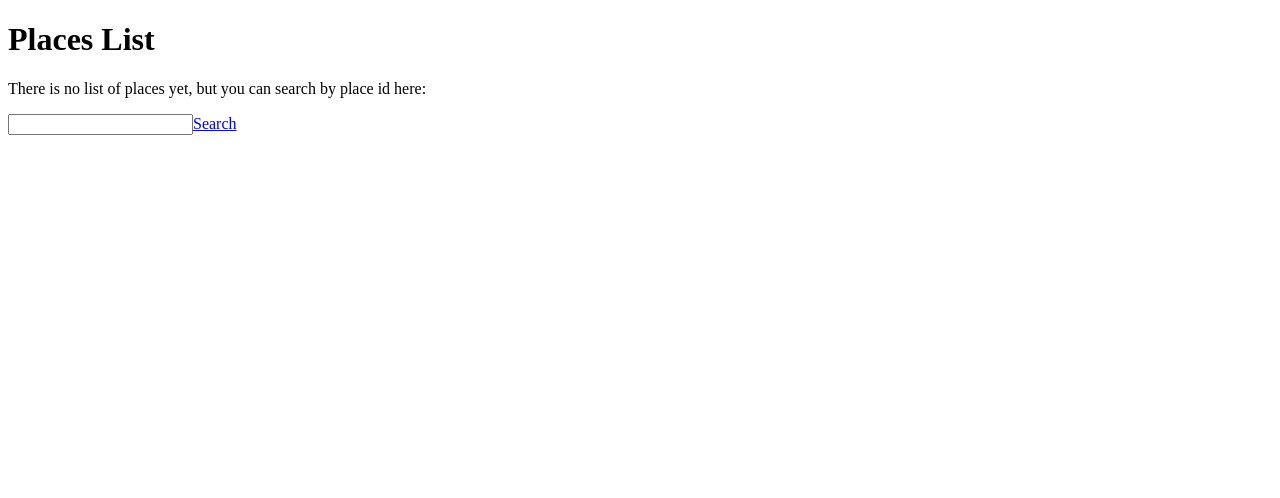
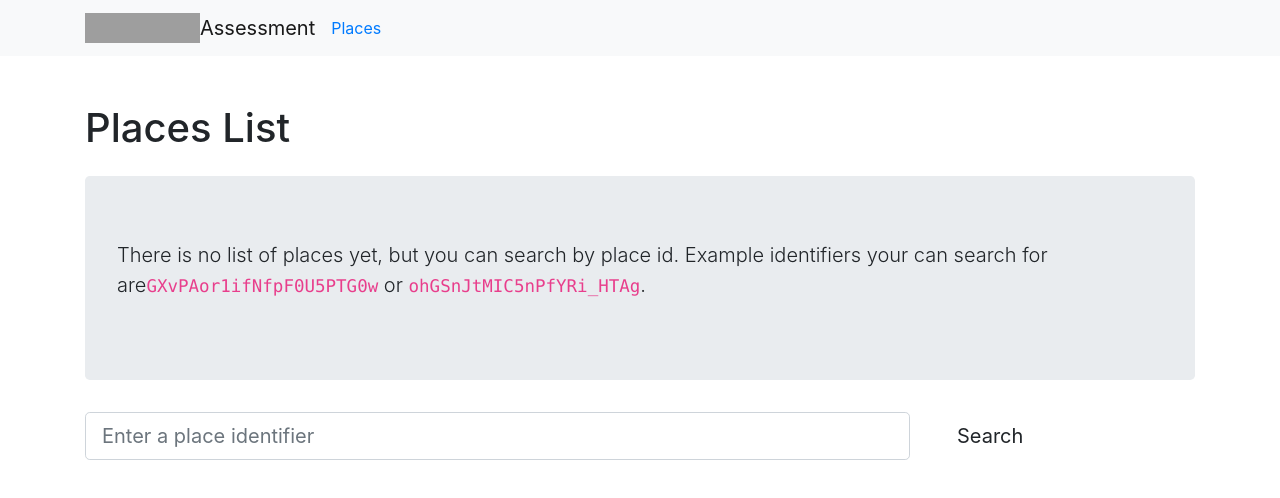
Before and after one commit to nicolaseckhart/ls-assessment-frontend, a React (Create React App) app: page /places in a window 1280 px wide. Shown: the top 498 px of the page. Built offline with nearby package versions, Linux system fonts and the light colour scheme; grey boxes are pictures that could not be loaded.

Commit message:
Basic styling using react bootstrap

```diff
--- a/src/App.tsx
+++ b/src/App.tsx
@@ -1,19 +1,48 @@
 import React from 'react';
-import { BrowserRouter as Router, Switch, Route } from 'react-router-dom';
+import { BrowserRouter as Router, Switch, Route, Link } from 'react-router-dom';
 import HomeScreen from './screens/HomeScreen';
 import ListPlacesScreen from './screens/places/ListPlacesScreen';
 import ShowPlaceScreen from './screens/places/ShowPlaceScreen';
 import NotFoundScreen from './screens/NotFoundScreen';
+import { Container, Navbar, Nav } from 'react-bootstrap';
 
 const App: React.FC = () => (
   <Router>
     <div className="App">
+
+      <Navbar bg="light" expand="lg">
+        <Container>
+          <Link to="/">
+            <Navbar.Brand>
+              <img
+                src="https://www.localsearch.ch/files/upload/469_22ad1521ca.svg"
+                width="115"
+                height="30"
+                className="d-inline-block align-top"
+              />
+              Assessment
+            </Navbar.Brand>
+          </Link>
+
+          <Navbar.Toggle aria-controls="basic-navbar-nav" />
+          <Navbar.Collapse id="basic-navbar-nav">
+            <Nav className="mr-auto">
+              <Link to="/places">
+                <Nav.Item>Places</Nav.Item>
+              </Link>
+            </Nav>
+          </Navbar.Collapse>
+        </Container>
+      </Navbar>
+
+      <Container className="mt-5">
         <Switch>
           <Route exact path="/" component={HomeScreen} />
           <Route exact path="/places" component={ListPlacesScreen} />
           <Route exact path="/places/:id" component={ShowPlaceScreen} />
           <Route exact path="/*" component={NotFoundScreen} />
         </Switch>
+      </Container>
     </div>
   </Router>
 );
--- a/src/index.tsx
+++ b/src/index.tsx
@@ -1,5 +1,9 @@
 import React from 'react';
 import ReactDOM from 'react-dom';
+
+import 'bootstrap/dist/css/bootstrap.min.css';
+import './styles.scss';
+
 import App from './App';
 
 ReactDOM.render(
--- a/src/screens/HomeScreen.tsx
+++ b/src/screens/HomeScreen.tsx
@@ -1,12 +1,13 @@
 import React from 'react';
 import { Link } from 'react-router-dom';
+import { Jumbotron } from "react-bootstrap";
 
 const HomeScreen: React.FC = () => (
-  <div className="HomeScreen">
+  <Jumbotron>
     <h1>Home</h1>
     <p>Welcome to this assessment!</p>
-    <Link to="/places">Check out these awesome places!</Link>
-  </div>
+    <Link to="/places">Check out all these places!</Link>
+  </Jumbotron>
 );
 
 export default HomeScreen;
--- a/src/screens/NotFoundScreen.tsx
+++ b/src/screens/NotFoundScreen.tsx
@@ -1,12 +1,13 @@
 import React from 'react';
 import { Link } from 'react-router-dom';
+import { Jumbotron } from "react-bootstrap";
 
 const NotFoundScreen: React.FC = () => (
-  <div className="NotFoundScreen">
+  <Jumbotron>
     <h1>404 Not Found</h1>
     <p>The resource you requested was not found.</p>
     <Link to="/">Home</Link>
-  </div>
+  </Jumbotron>
 );
 
 export default NotFoundScreen;
--- a/src/screens/places/ListPlacesScreen.tsx
+++ b/src/screens/places/ListPlacesScreen.tsx
@@ -1,6 +1,7 @@
 import React, { ChangeEvent } from 'react';
 import { RouteChildrenProps } from 'react-router';
 import { Link } from 'react-router-dom';
+import {Col, Form, Jumbotron, Row} from 'react-bootstrap';
 
 interface State {
   placeId: string;
@@ -23,9 +24,29 @@ class ListPlacesScreen extends React.Component<RouteChildrenProps<{}>, State> {
   render = () => (
     <div className="ListPlacesScreen">
       <h1>Places List</h1>
-      <p>There is no list of places yet, but you can search by place id here:</p>
-      <input type="text" value={this.state.placeId} onChange={this.handleSearchInputChange} />
-      <Link to={`/places/${this.state.placeId}`}>Search</Link>
+
+      <Jumbotron className="mt-4">
+        <p className="lead">
+          There is no list of places yet, but you can search by place id. Example identifiers your can search for are
+          <code>GXvPAor1ifNfpF0U5PTG0w</code> or <code>ohGSnJtMIC5nPfYRi_HTAg</code>.
+        </p>
+      </Jumbotron>
+
+      <Form.Group as={Row}>
+        <Col sm={9}>
+          <Form.Control
+            size="lg"
+            type="text"
+            placeholder="Enter a place identifier"
+            value={this.state.placeId}
+            onChange={this.handleSearchInputChange}
+          />
+        </Col>
+        <Col sm={3}>
+          <Link className="btn-lg btn btn-default" to={`/places/${this.state.placeId}`}>Search</Link>
+        </Col>
+      </Form.Group>
+
     </div>
   );
 }
--- a/src/screens/places/ShowPlaceScreen.tsx
+++ b/src/screens/places/ShowPlaceScreen.tsx
@@ -1,6 +1,7 @@
 import React from 'react';
 import { RouteChildrenProps } from 'react-router';
 import { CompactDailyHours, DailyOpeningHours, Day, Place } from '../../shared';
+import {Card, Col, Row} from 'react-bootstrap';
 
 interface State {
   place: Place | undefined;
@@ -69,15 +70,25 @@ class ShowPlaceScreen extends React.Component<RouteChildrenProps<PlaceNavParams>
   render = () => (
     <div className="ShowPlaceScreen">
       {this.state.place && (
-        <div>
-          <h1>{this.state.place.name}</h1>
-          {this.renderPlaceAttribute('Identifier', this.state.place.id)}
-          {this.renderPlaceAttribute('Address', this.state.place.address)}
-          <p>
-            <b>Opening Hours:</b>
-          </p>
-          {this.renderOpeningHours()}
-        </div>
+        <Card>
+          <Card.Header>{this.state.place.id}</Card.Header>
+          <Card.Body>
+            <Row>
+              <Col md={6} sm={12}>
+                <Card.Title>{this.state.place.name}</Card.Title>
+                <Card.Subtitle>{this.state.place.address}</Card.Subtitle>
+              </Col>
+              <Col md={6} sm={12} className="mt-3 mt-md-0">
+                <Card.Text>
+                  <p>
+                    <b>Opening Hours:</b>
+                  </p>
+                  {this.renderOpeningHours()}
+                </Card.Text>
+              </Col>
+            </Row>
+          </Card.Body>
+        </Card>
       )}
     </div>
   );
```
Also changed, not shown: package.json (+6 -3 lines), src/styles.scss (added), 1 other file (tests, documents, lock files or other folders). Lines whose indentation alone changed are shown as unchanged.
